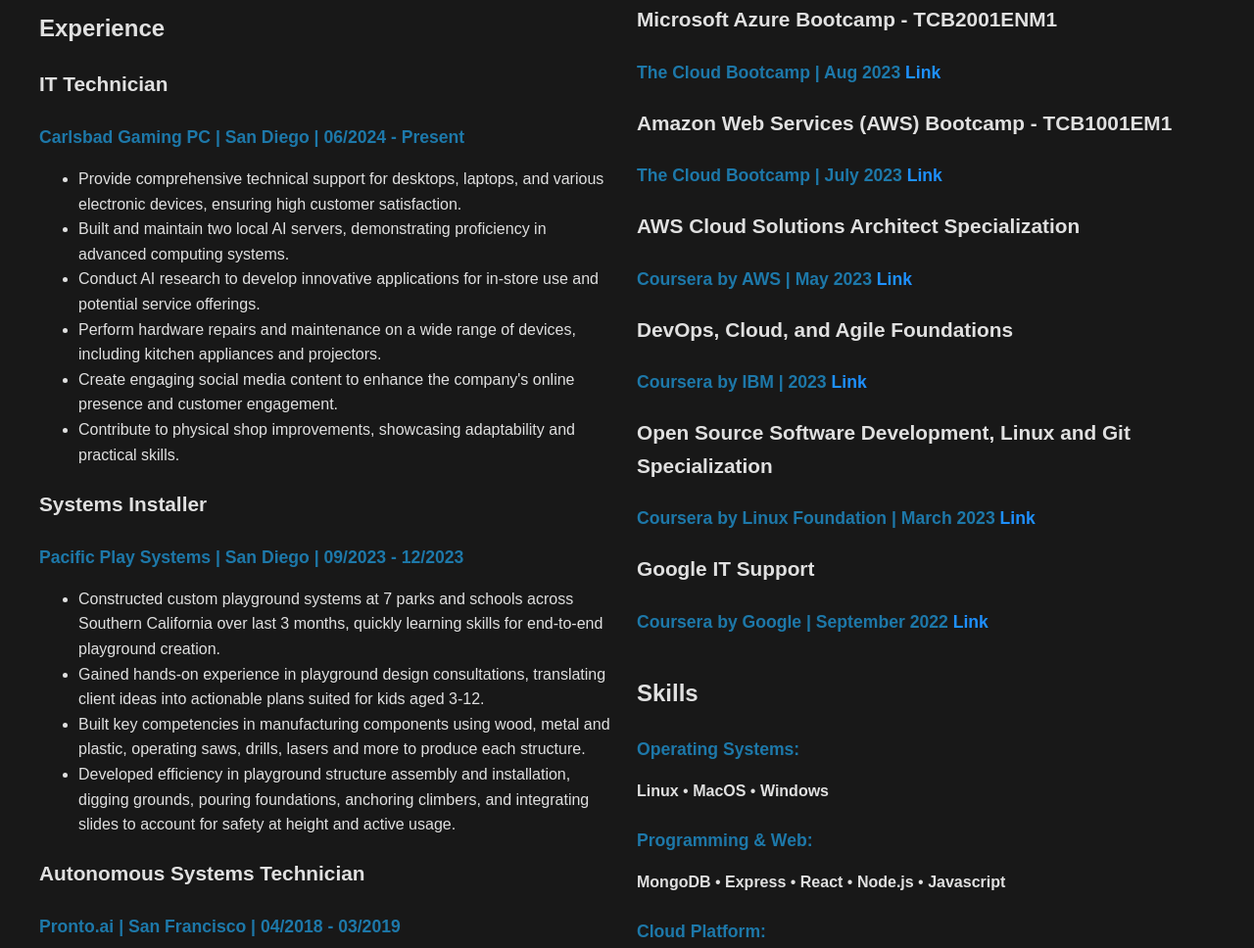
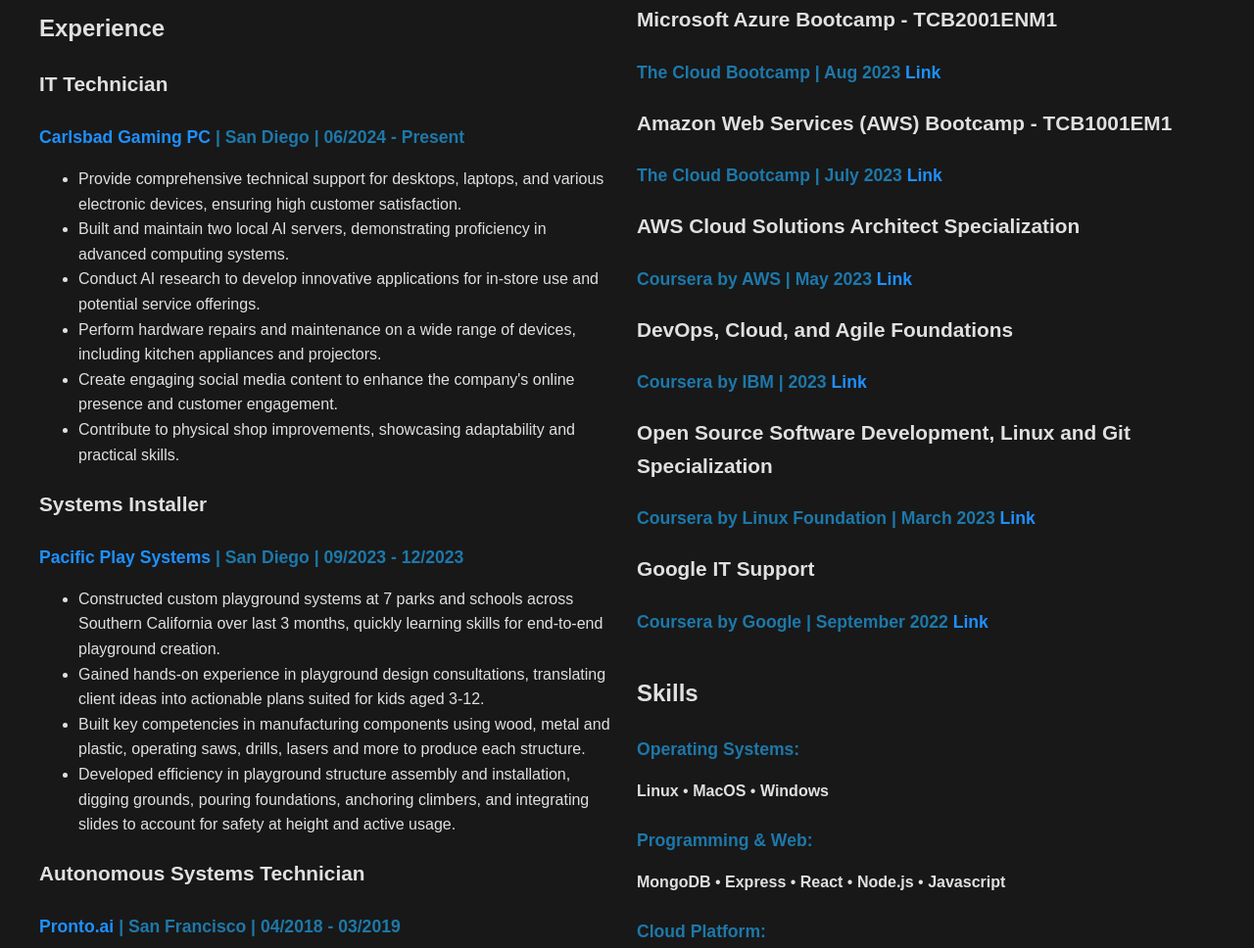
Before and after one commit to joblas/cloud_resume, a website: page public/index.html in a window 1280 px wide. Shown: the part 694-1662 px from the top of the page at 98% size. Drawn offline with Linux system fonts and the light colour scheme; no server answers.

Commit message:
company links added

```diff
--- a/public/index.html
+++ b/public/index.html
@@ -57,7 +57,7 @@
                 <h2>Experience</h2>
                 <div>
                     <h3>IT Technician</h3>
-                    <h4>Carlsbad Gaming PC | San Diego | 06/2024 - Present</h4>
+                    <h4><a href="https://www.carlsbadgamingpc.com/" target="_blank" rel="noopener noreferrer">Carlsbad Gaming PC</a> | San Diego | 06/2024 - Present</h4>
                     <ul>
                         <li>Provide comprehensive technical support for desktops, laptops, and various electronic devices, ensuring high customer satisfaction.</li>
                         <li>Built and maintain two local AI servers, demonstrating proficiency in advanced computing systems.</li>
@@ -70,7 +70,7 @@
                 </div>
                 <div>
                     <h3>Systems Installer</h3>
-                    <h4>Pacific Play Systems | San Diego | 09/2023 - 12/2023</h4>
+                    <h4><a href="https://pacificplayinc.com/" target="_blank" rel="noopener noreferrer">Pacific Play Systems</a> | San Diego | 09/2023 - 12/2023</h4>
                     <ul>
                         <li>Constructed custom playground systems at 7 parks and schools across Southern California over last 3 months, quickly
                         learning skills for end-to-end playground creation.</li>
@@ -85,7 +85,7 @@
                 </div>
                 <div>
                     <h3>Autonomous Systems Technician</h3>
-                    <h4>Pronto.ai | San Francisco | 04/2018 - 03/2019</h4>
+                    <h4><a href="https://pronto.ai/" target="_blank" rel="noopener noreferrer">Pronto.ai</a> | San Francisco | 04/2018 - 03/2019</h4>
                     <ul>
                         <li>Successfully executed an autonomous vehicle road trip from SF to NY with zero disengagements from the self-driving
                         system, demonstrating complete autonomous operation across a distance of over 2,900 miles.</li>
@@ -101,7 +101,7 @@
                 </div>
                 <div>
                     <h3>Senior Technician for Autonomous Trucks Group</h3>
-                    <h4>UBER | San Francisco | 08/2016 - 01/2018</h4>
+                    <h4><a href="https://www.uber.com/" target="_blank" rel="noopener noreferrer">UBER</a> | San Francisco | 08/2016 - 01/2018</h4>
                     <ul>
                         <li>Prepared and maintained the entire hardware stack during Otto’s landmark Self-Driving Semi-truck Budweiser demo in
                         October 2016 from Fort Collins to Colorado Springs, CO, enabling over 200 autonomous miles with no driver intervention.
@@ -120,7 +120,7 @@
                 </div>
                 <div>
                     <h3>Senior Program Manager</h3>
-                    <h4>Google | Mountain View | 2011 - 2016</h4>
+                    <h4><a href="https://www.google.com/" target="_blank" rel="noopener noreferrer">Google</a> | Mountain View | 2011 - 2016</h4>
                     <ul>
                         <li>Self-Driving Car Project Pioneer: Led the first milestone of 150,000 autonomous miles for Google's project in 2009; hand-built initial Firefly (EV) prototypes, growing to a fleet of over 75 EVs.</li>
                         <li>Sensor Calibration Leadership: As a Tech Ops Lead I managed sensor calibration for Google's Self-Driving Car team, collaborating with engineers to refine tools and procedures, yielding a 91% increase in calibration efficiency.</li>
```
